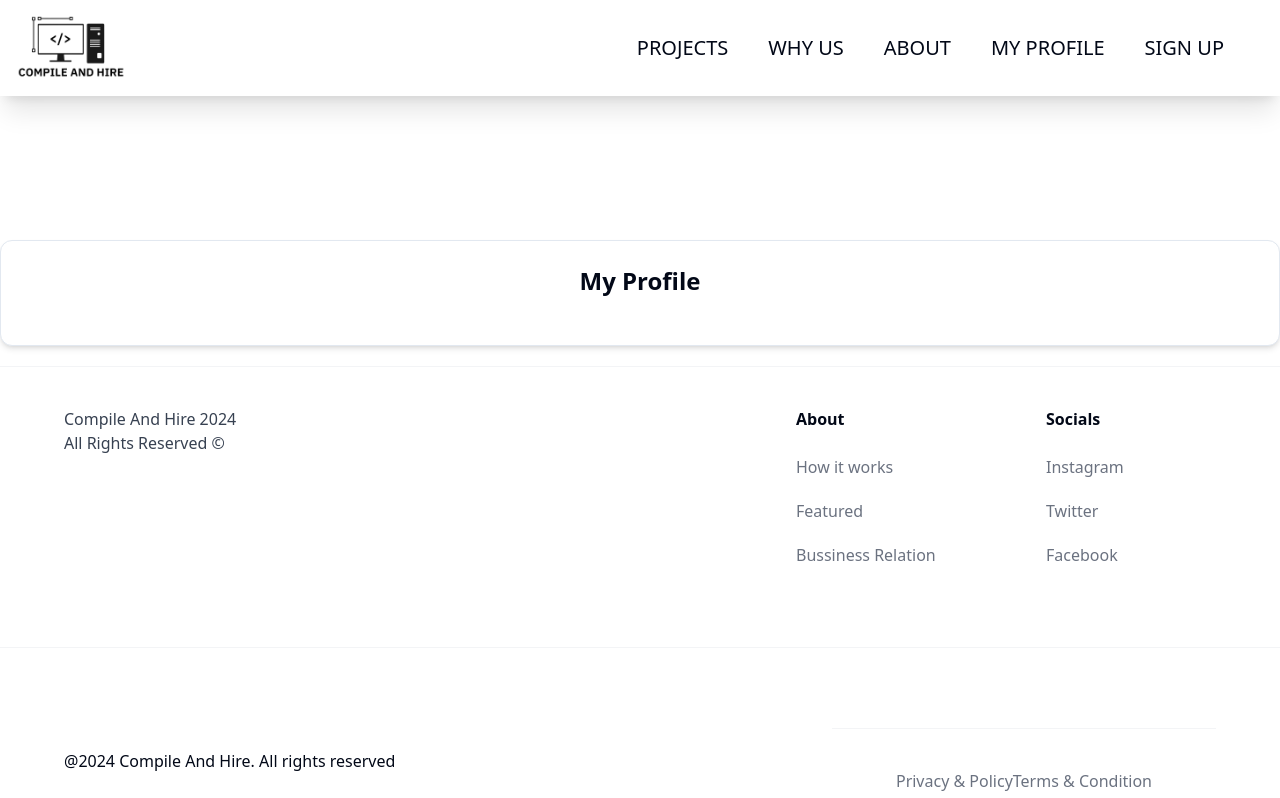
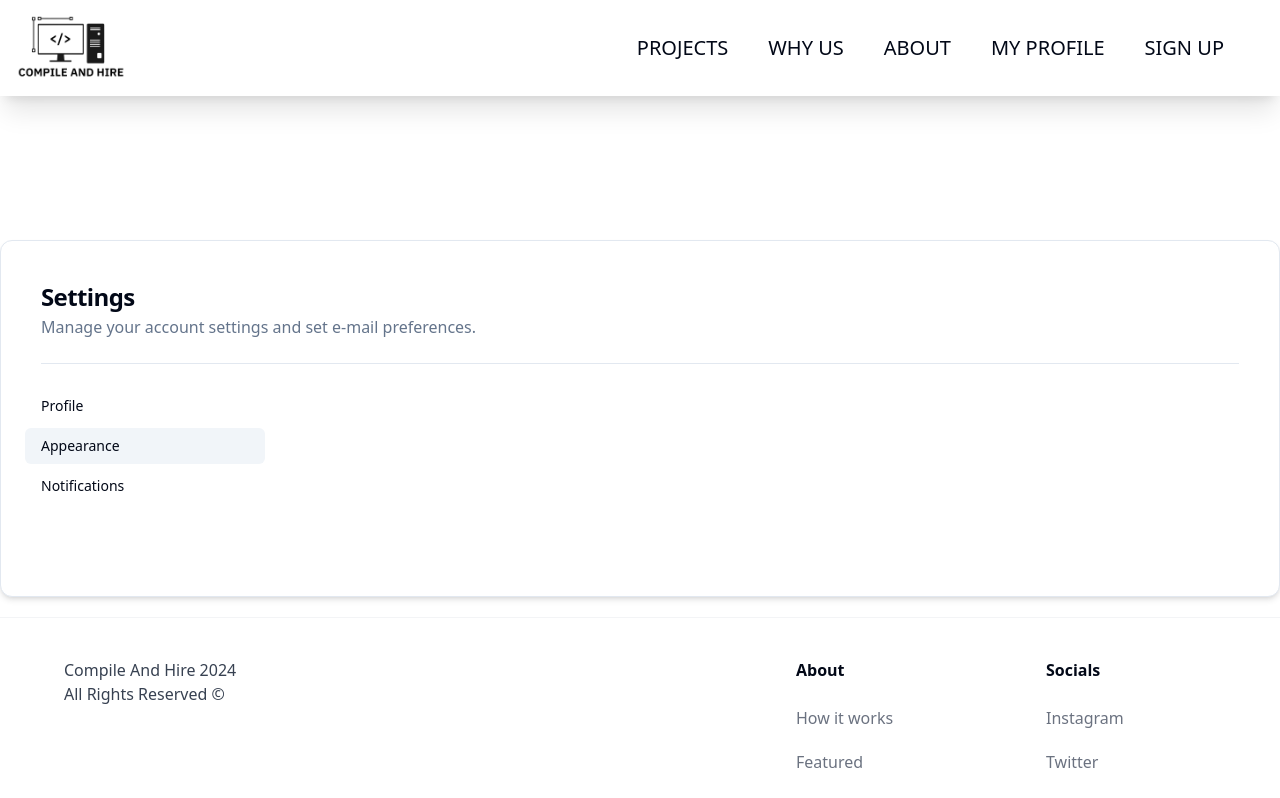
Before and after one commit to thomasbulll/Compile-And-Hire, a Next.js app: page /settings/my-profile in a window 1280 px wide. Shown: the top 798 px of the page. Built offline with nearby package versions, Linux system fonts and the light colour scheme; no server answers.

Commit message:
Remove card from settings my profile page

```diff
--- /dev/null
+++ b/app/(protected)/settings/my-profile/layout.tsx
@@ -0,0 +1,58 @@
+import { Metadata } from "next"
+
+import { Separator } from "@/components/ui/separator";
+import { SidebarNav } from "@/components/settings/sidebar-nav";
+import {
+    Card,
+    CardContent,
+    CardFooter,
+    CardHeader
+ } from "@/components/ui/card";
+
+export const metadata: Metadata = {
+  title: "Forms",
+  description: "Advanced form example using react-hook-form and Zod.",
+}
+
+const sidebarNavItems = [
+  {
+    title: "Profile",
+    href: "/settings/student-profile",
+  },
+  {
+    title: "Appearance",
+    href: "/settings/my-profile",
+  },
+  {
+    title: "Notifications"  ,
+    href: "/settings/notifications",
+  },
+]
+
+interface SettingsLayoutProps {
+  children: React.ReactNode
+}
+
+export default function SettingsLayout({ children }: SettingsLayoutProps) {
+  return (
+    <div className="flex justify-center items-center xl:flex-row flex-col gap-5 pt-36">
+        <Card className="w-[1400px] shadow-md">
+            <div className="hidden space-y-6 p-10 pb-16 md:block">
+                <div className="space-y-0.5">
+                <h2 className="text-2xl font-bold tracking-tight">Settings</h2>
+                <p className="text-muted-foreground">
+                    Manage your account settings and set e-mail preferences.
+                </p>
+                </div>
+                <Separator className="my-6" />
+                <div className="flex flex-col space-y-8 lg:flex-row lg:space-x-12 lg:space-y-0">
+                <aside className="-mx-4 lg:w-1/5">
+                    <SidebarNav items={sidebarNavItems} />
+                </aside>
+                <div className="flex-1 lg:max-w-2xl">{children}</div>
+                </div>
+            </div>
+            </Card>
+    </div>
+  )
+}
--- a/app/(protected)/settings/my-profile/page.tsx
+++ b/app/(protected)/settings/my-profile/page.tsx
@@ -6,15 +6,6 @@ const ProfilePage = async () => {
 
     return (
         <div className="main pt-36 flex justify-center items-center xl:flex-row flex-col gap-5">
-            <Card className="w-[1500px] shadow-md">
-                <CardHeader>
-                    <p className="text-2xl font-semibold text-center">
-                        My Profile
-                    </p>
-                </CardHeader>
-                <CardContent className="space-y-4">
-                </CardContent>
-            </Card>
         </div>
     );
 };
```
